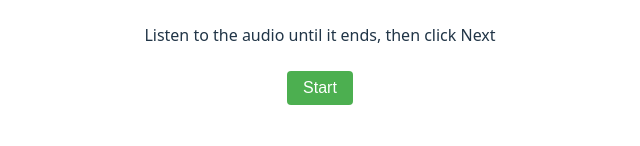
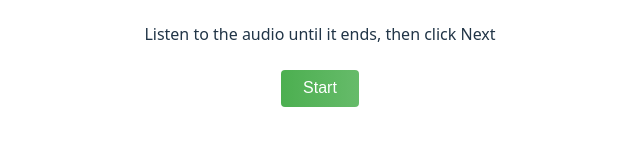
Before and after one commit to timothyobosi/TrainingMaterials, a React (Vite) app: page / in a window 1280 px wide. Shown: the part 450-596 px from the top of the page, without its empty margins (320-960 px from the left). Built offline with nearby package versions, Linux system fonts and the light colour scheme.

Commit message:
apply grad background

```diff
--- a/src/components/Button.jsx
+++ b/src/components/Button.jsx
@@ -6,15 +6,20 @@ const Button = ({children, onClick, disabled}) => {
     onClick = {onClick}
         disabled = {disabled}
         style ={{
-            padding: '0.5rem 1rem',
+            padding: '0.6rem 1.4rem',
             margin: '0.5rem',
             fontsize: '1rem',
             cursor: disabled ? 'not-allowed':'pointer',
-            backgroundcolor:disabled ? '#cccccc' : '#4CAF50',
+            background: disabled ? '#cccccc' : 'linear-gradient(90deg, #4CAF50,#66BB6A)',
             color: 'white',
             border:'none',
-            borderRadius:'4px,'
+            borderRadius:'8px,',
+            transition:'transform 0.2s, background 0.3s',
         }}
+        onMouseOver={!disabled ? (e) => (e.target.style.background='linear-gradient(90deg, #45a049,#66BB6A)'):undefined}
+        onMouseOut={!disabled ? (e) => (e.target.style.background='linear-gradient(90deg, #45a049,#66BB6A)'):undefined}
+        onFocus={!disabled ? (e) => (e.target.style.background='linear-gradient(90deg, #45a049,#66BB6A)'):undefined}
+        onBlur={!disabled ? (e) => (e.target.style.background='linear-gradient(90deg, #45a049,#66BB6A)'):undefined}
     >
         {children}
     </button>
```
